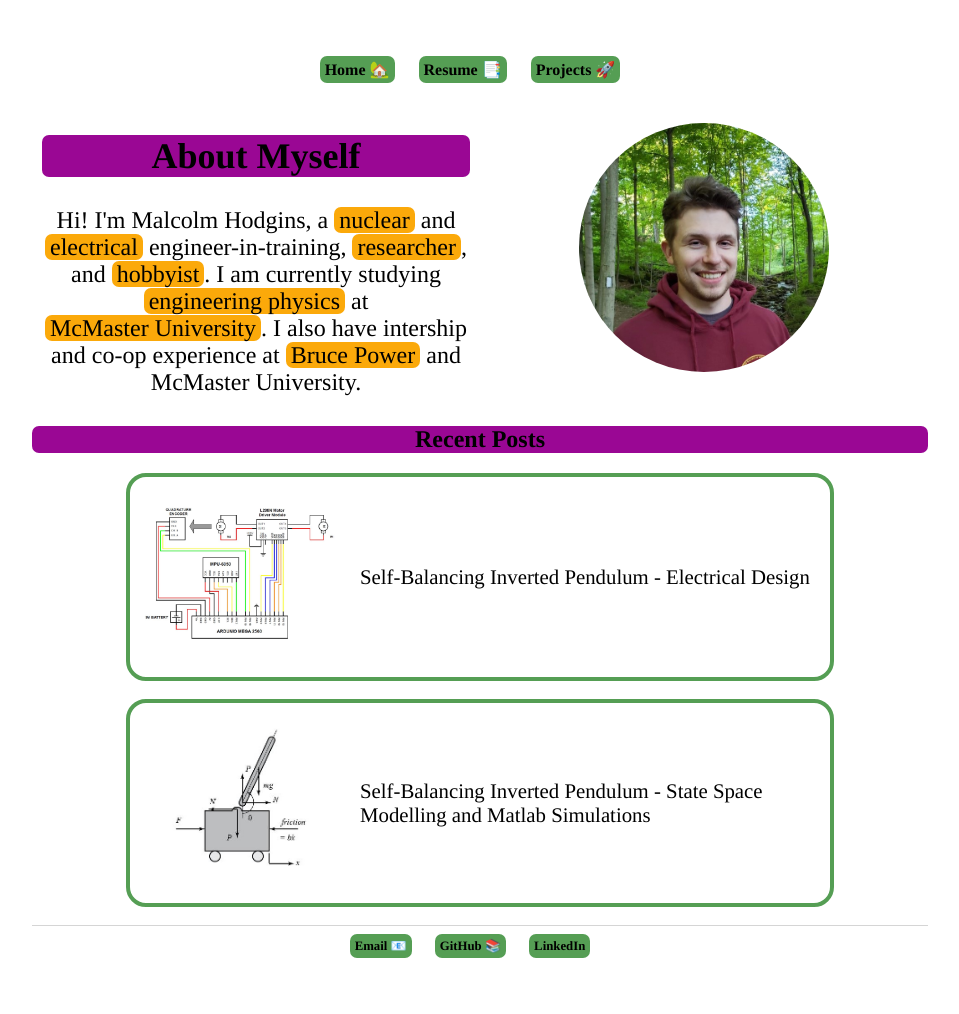
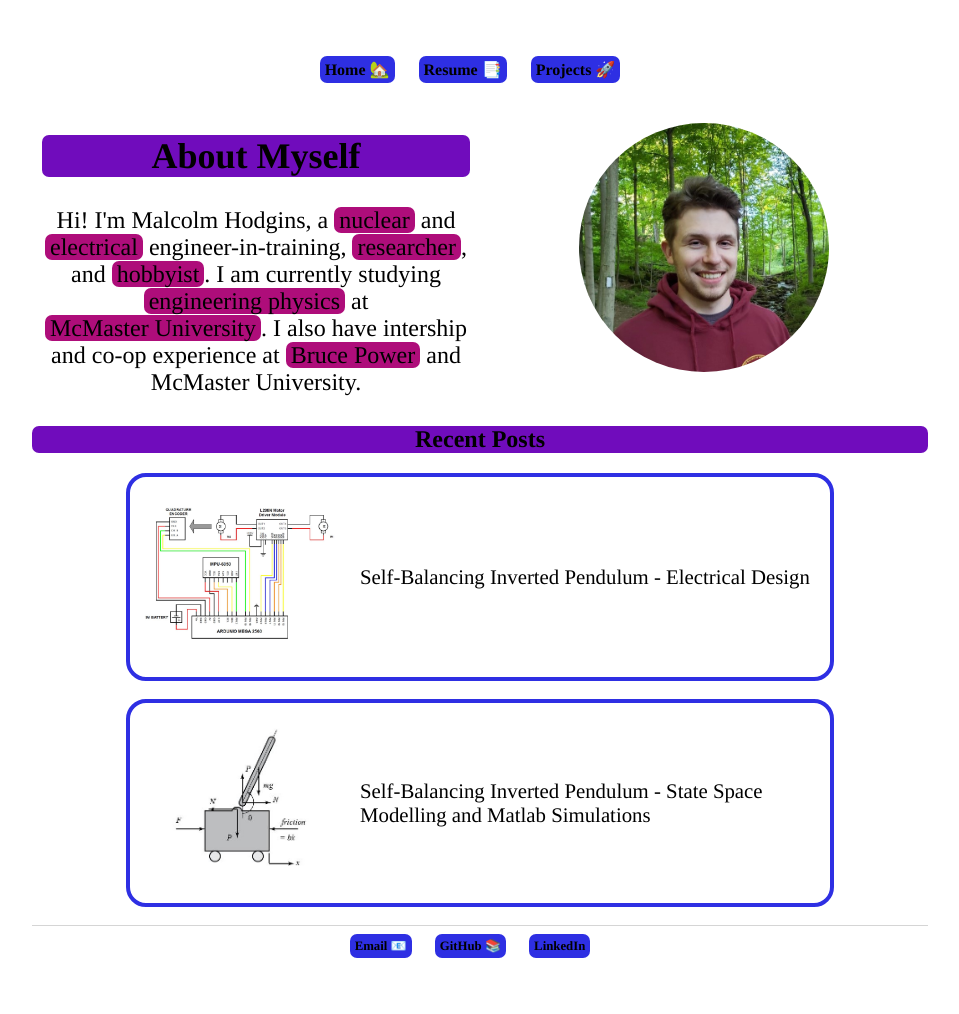
Before and after one commit to MalcolmHodgins/MalcolmHodgins.github.io, a Jekyll site: the page built from index.html, in a window 1280 px wide. Shown: the whole page, without its empty margins (160-1119 px from the left). Built offline with Jekyll 4.4.1, drawn with Linux system fonts in a browser that asks for light colours.

Commit message:
Update main.css

```diff
--- a/css/main.css
+++ b/css/main.css
@@ -15,7 +15,7 @@ nav ul li, footer ul li {
     display: inline;
     margin-right: 20px;
     border-radius: 7px;
-    background-color:#559E54;
+    background-color:#2E2FE3;
     padding:5px;
 }
 
@@ -45,7 +45,7 @@ nav ul li, footer ul li {
   display: flex;
   flex-wrap: nowrap;
   flex-direction: row;
-  border: 4px solid #559E54;
+  border: 4px solid #2E2FE3;
   border-radius: 20px;
   align-items: center;
   max-width: 700px;
@@ -78,18 +78,18 @@ a:hover {
 
 .button {
   border-radius: 7px;
-  background-color: #FBA90A;
+  background-color: #AE0D7A;
   padding: 0 5px; /*top/bottom left/right*/
 }
 
 .button_header {
   border-radius: 7px;
-  background-color: #9A0794;
+  background-color: #700CBC;
 }
 
 .centered_button_header {
     border-radius: 7px;
-    background-color: #9A0794;
+    background-color: #700CBC;
     display: block;
     margin-left: auto;
     margin-right: auto;
```
